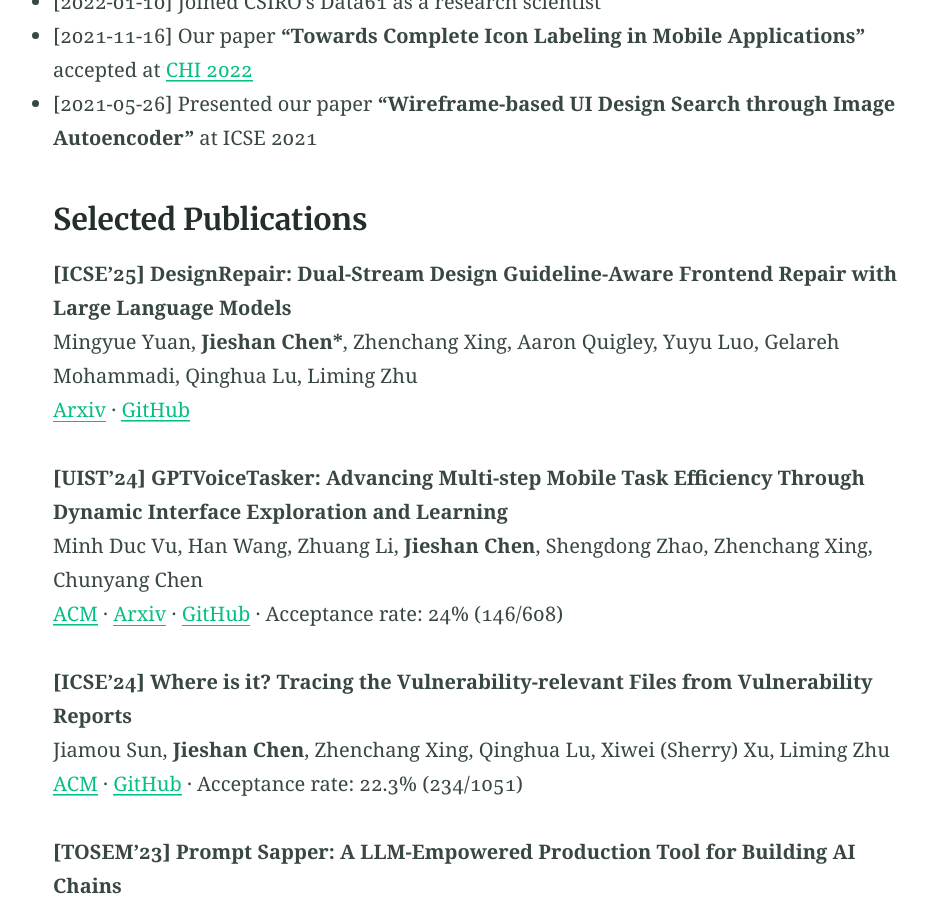
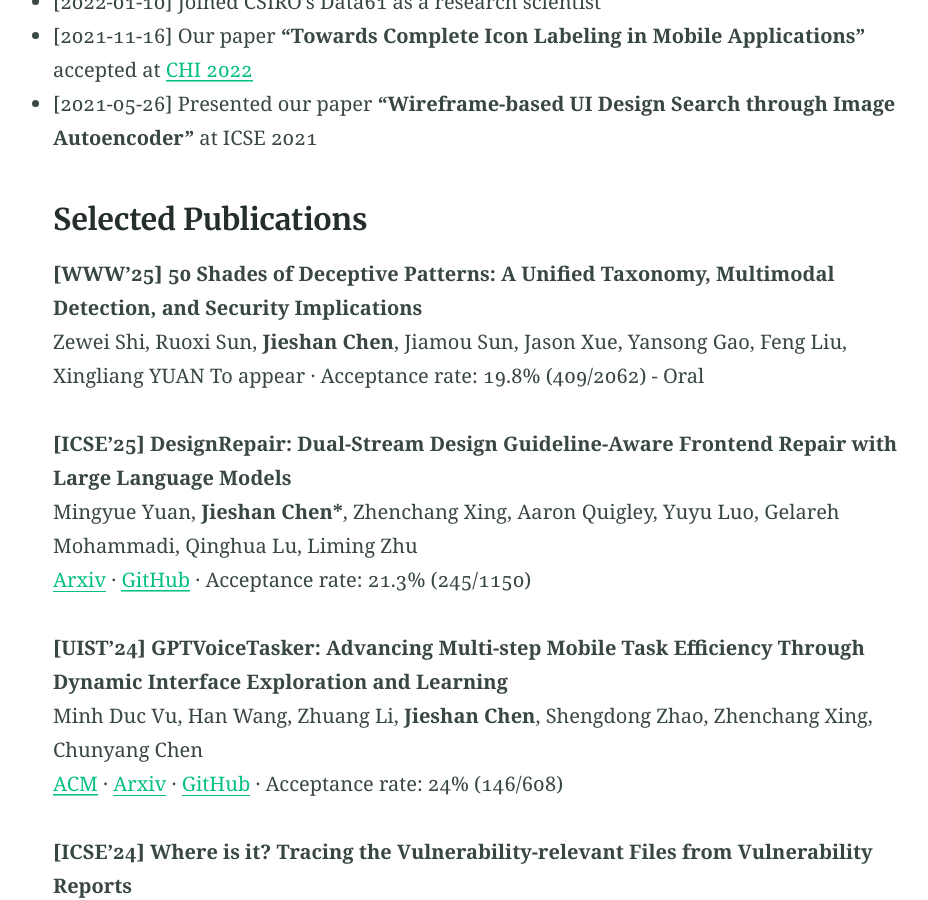
Before and after one commit to chenjshnn/chenjshnn.github.io, a Jekyll site: the page built from index.md, in a window 1280 px wide and 900 px high, scrolled down 1992 px. Shown: the whole window, without its empty margins (155-1083 px from the left). Built offline with Jekyll 4.4.1, drawn with Linux system fonts in a browser that asks for light colours.

Commit message:
Update index.md

```diff
--- a/index.md
+++ b/index.md
@@ -46,9 +46,14 @@ Jieshan has published many papers at top-tier CORE A* ranked conferences/journal
 
 
 ### Selected Publications
+
+**[WWW'25] 50 Shades of Deceptive Patterns: A Unified Taxonomy, Multimodal Detection, and Security Implications** <br />
+Zewei Shi, Ruoxi Sun, **Jieshan Chen**, Jiamou Sun, Jason Xue, Yansong Gao, Feng Liu, Xingliang YUAN
+To appear · Acceptance rate: 19.8% (409/2062) - Oral
+
 **[ICSE'25] DesignRepair: Dual-Stream Design Guideline-Aware Frontend Repair with Large Language Models** <br />
 Mingyue Yuan, **Jieshan Chen\***, Zhenchang Xing, Aaron Quigley, Yuyu Luo, Gelareh Mohammadi, Qinghua Lu, Liming Zhu <br />
-[Arxiv](https://arxiv.org/pdf/2411.01606) · [GitHub](https://github.com/UGAIForge/DesignRepair2024)
+[Arxiv](https://arxiv.org/pdf/2411.01606) · [GitHub](https://github.com/UGAIForge/DesignRepair2024) · Acceptance rate: 21.3% (245/1150)
 
 **[UIST'24] GPTVoiceTasker: Advancing Multi-step Mobile Task Efficiency Through Dynamic Interface Exploration and Learning** <br />
 Minh Duc Vu, Han Wang, Zhuang Li, **Jieshan Chen**, Shengdong Zhao, Zhenchang Xing, Chunyang Chen  <br />
```
